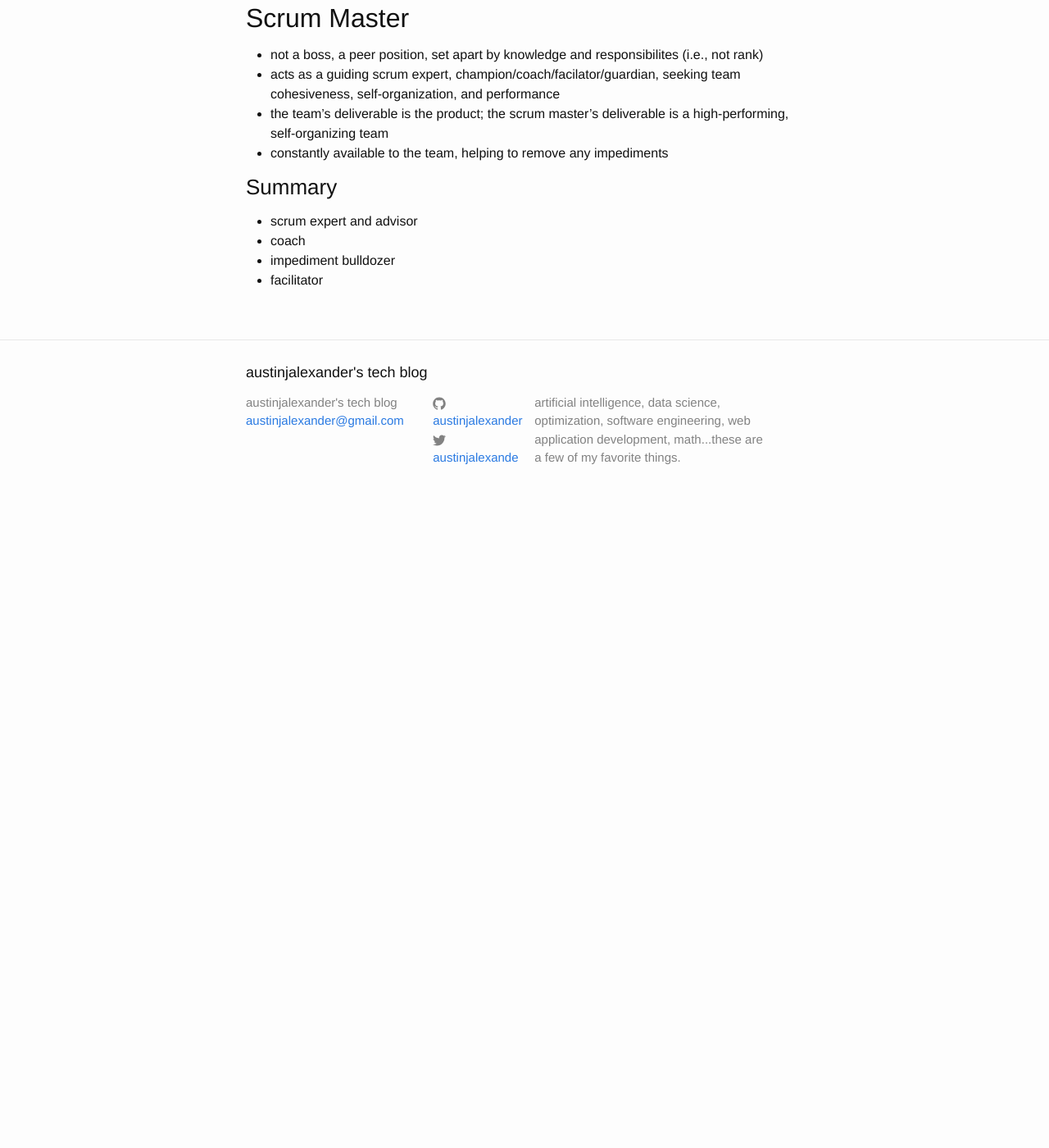
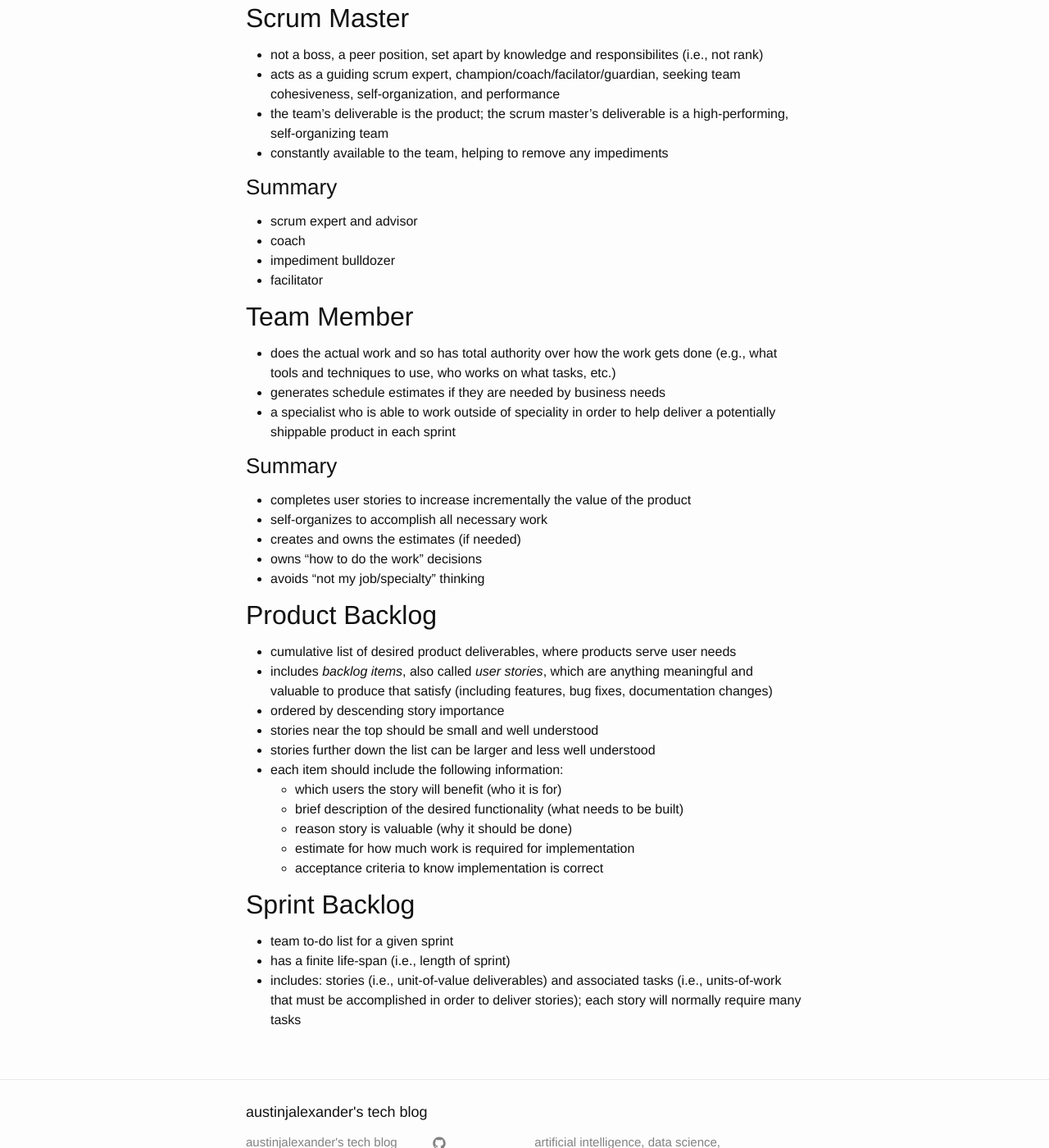
Before and after one commit to austinjalexander/austinjalexander.github.io, a Jekyll site: the page built from _posts/2015-10-19-scrum-brief-agile-intro.markdown, in a window 1280 px wide and 1400 px high, scrolled down 1046 px. Shown: the whole window at 82% size. Built offline with Jekyll 4.4.1, drawn with Linux system fonts in a browser that asks for light colours; nearby versions of some CDN libraries; before the commit the page ends 1676 px from its top, so only the background shows below that.

Commit message:
check in

```diff
--- a/_posts/2015-10-19-scrum-brief-agile-intro.markdown
+++ b/_posts/2015-10-19-scrum-brief-agile-intro.markdown
@@ -52,3 +52,35 @@ high-performing, self-organizing team
 -  coach
 -  impediment bulldozer
 -  facilitator
+
+## Team Member
+*  does the actual work and so has total authority over how the work gets done
+(e.g., what tools and techniques to use, who works on what tasks, etc.)
+*  generates schedule estimates if they are needed by business needs
+*  a specialist who is able to work outside of speciality in order to help deliver
+a potentially shippable product in each sprint
+
+### Summary
+-  completes user stories to increase incrementally the value of the product
+-  self-organizes to accomplish all necessary work
+-  creates and owns the estimates (if needed)
+-  owns "how to do the work" decisions
+-  avoids "not my job/specialty" thinking
+
+## Product Backlog
+-  cumulative list of desired product deliverables, where products serve user needs
+-  includes _backlog items_, also called _user stories_, which are anything meaningful and valuable to produce that satisfy (including features, bug fixes, documentation changes)
+-  ordered by descending story importance
+-  stories near the top should be small and well understood
+-  stories further down the list can be larger and less well understood
+-  each item should include the following information:
+     +  which users the story will benefit (who it is for)
+     +  brief description of the desired functionality (what needs to be built)
+     +  reason story is valuable (why it should be done)
+     +  estimate for how much work is required for implementation
+     +  acceptance criteria to know implementation is correct
+
+## Sprint Backlog
+-  team to-do list for a given sprint
+-  has a finite life-span (i.e., length of sprint)
+-  includes: stories (i.e., unit-of-value deliverables) and associated tasks (i.e., units-of-work that must be accomplished in order to deliver stories); each story will normally require many tasks
```
Also changed, not shown: resources.md (+1 -0 lines), videos.md (+6 -0 lines).
